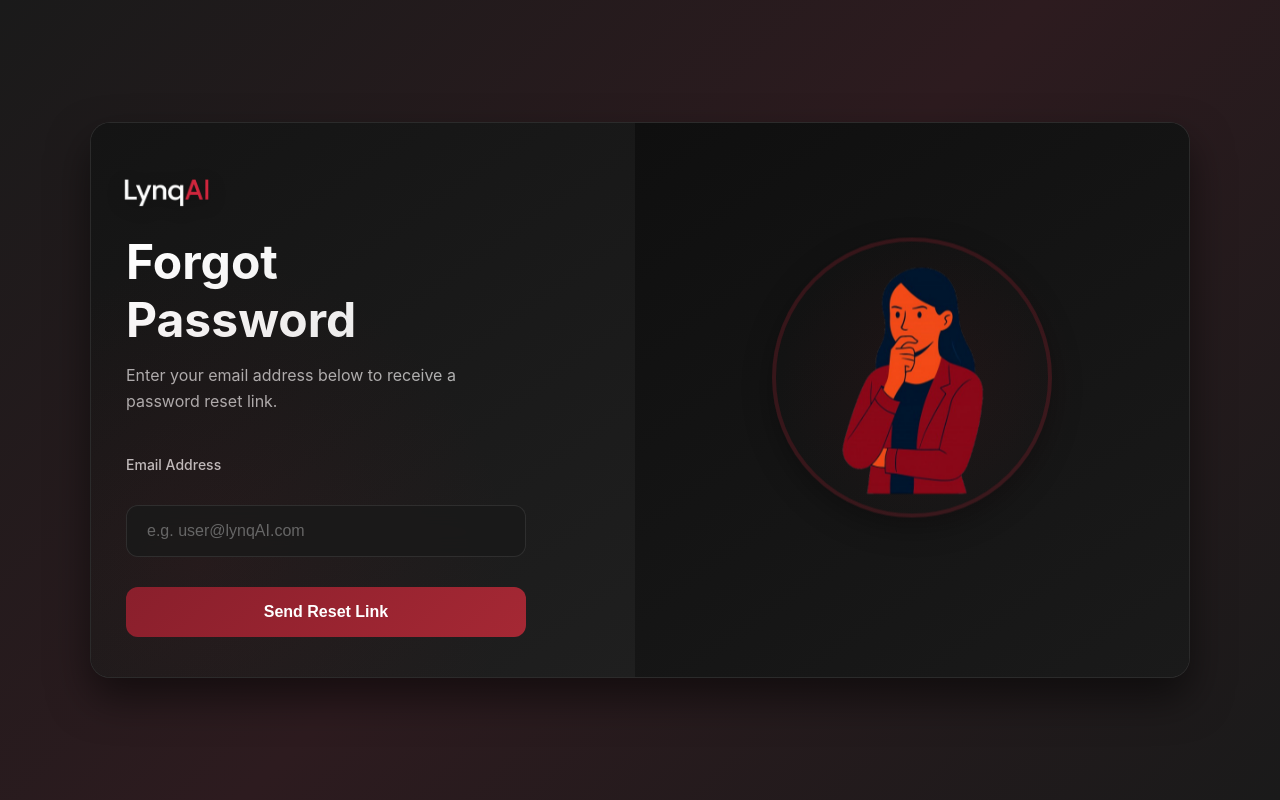
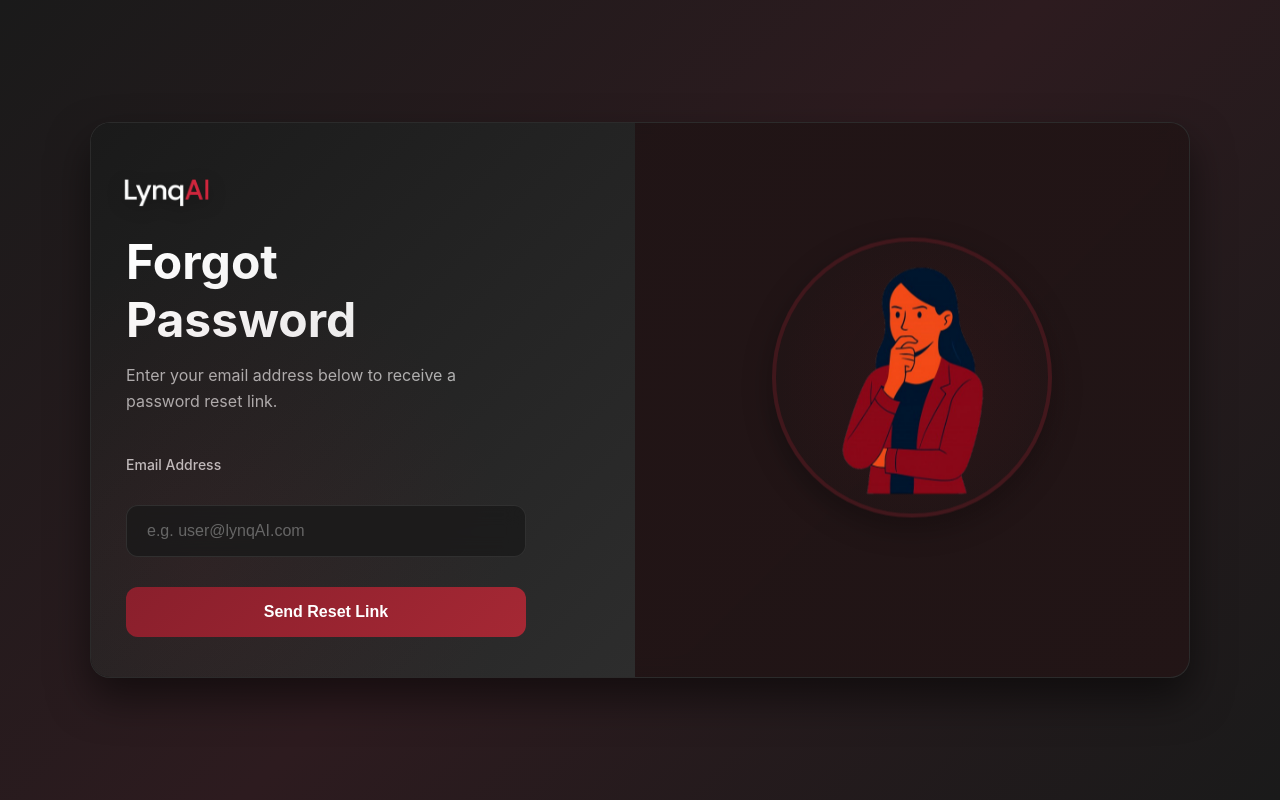
Before and after one commit to R-B-Devs/FinTech, a React (Create React App) app in the folder client/: page /forgot-password in a window 1280 px wide. Built offline with nearby package versions, Linux system fonts and the light colour scheme; the HTML template or start-up script is replaced by a standard one.

Commit message:
Fixed color scheme

```diff
--- a/client/src/styles/ForgotPassword.css
+++ b/client/src/styles/ForgotPassword.css
@@ -26,7 +26,7 @@
 .forgot-password-left {
   flex: 1;
   padding: 120px 35px 40px 35px;
-  background: linear-gradient(145deg, #141414 0%, #1f1f1f 100%);
+   background: linear-gradient(135deg, #1a1a1a 0%, #2d2d2d 100%);
   color: white;
   display: flex;
   flex-direction: column;
@@ -160,7 +160,7 @@
 
 .forgot-password-right {
   flex: 1;
-  background: linear-gradient(145deg, #0f0f0f 0%, #1a1a1a 100%);
+  background: linear-gradient(135deg, rgba(138, 31, 44, 0.1) 0%, rgba(166, 36, 46, 0.1) 100%);
   display: flex;
   justify-content: center;
   align-items: center;
```
